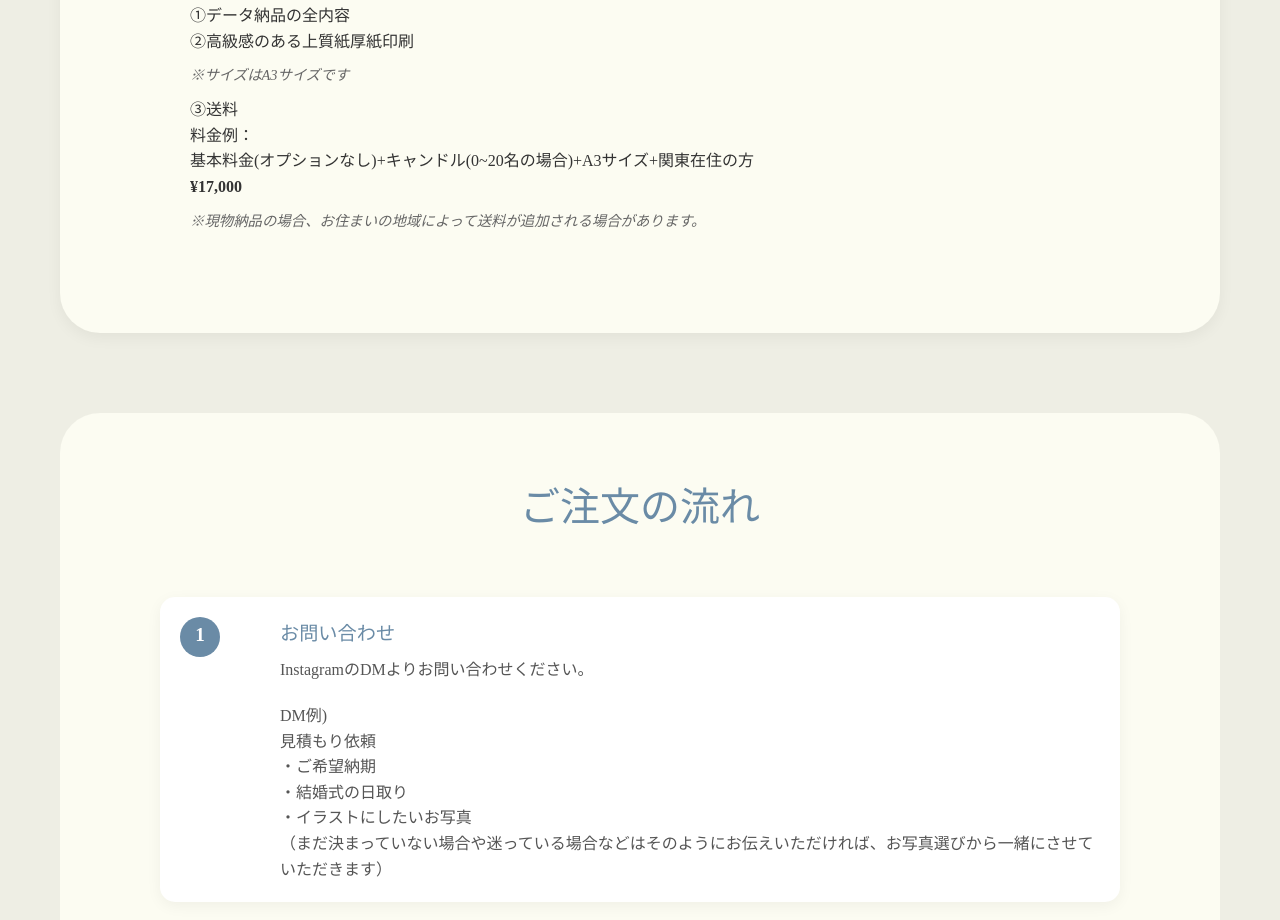
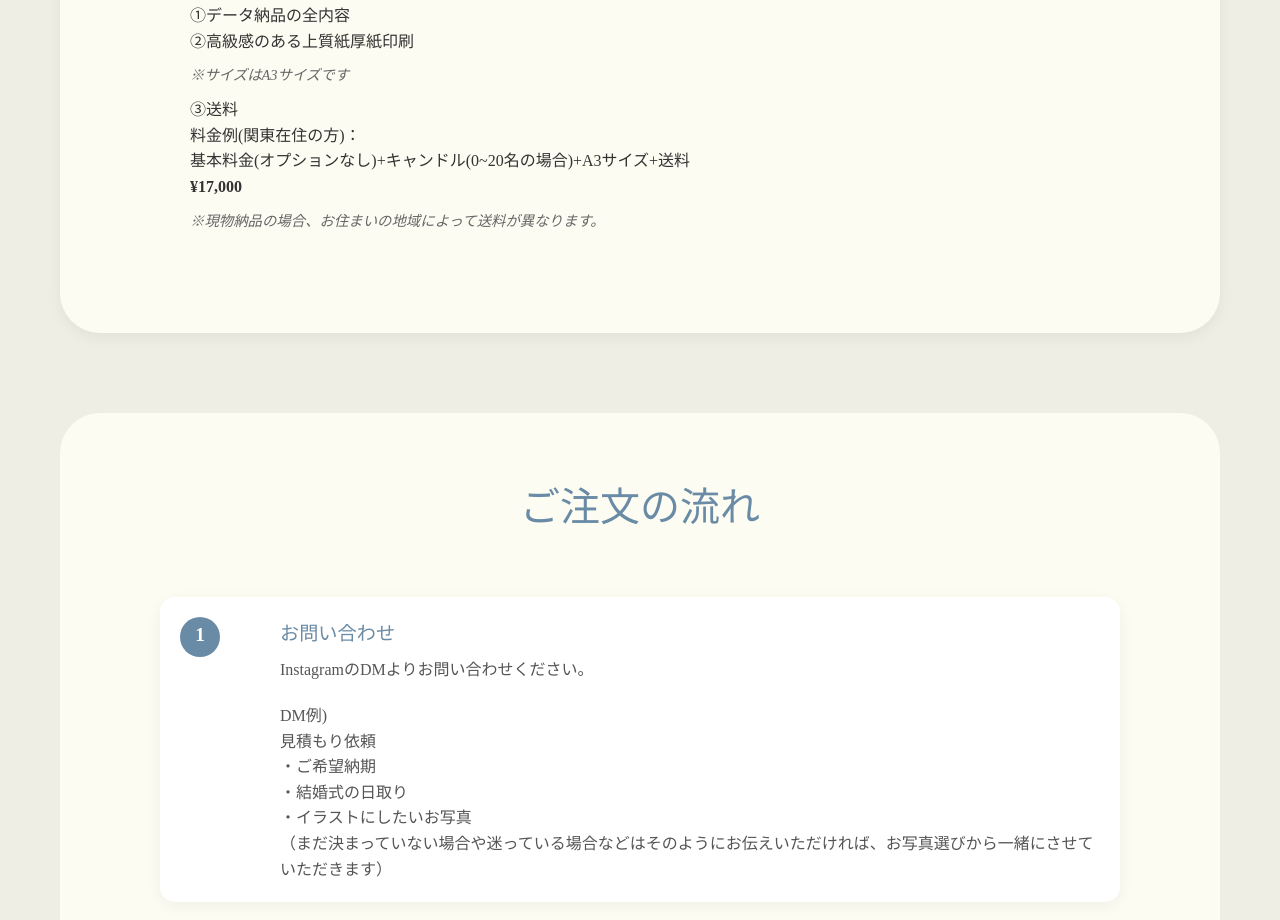
Before and after one commit to Kyle-1106/nnyHp, a React (Create React App) app: page /service/marriage-certificate in a window 1280 px wide. Shown: the part 2340-3260 px from the top of the page. Built offline with nearby package versions, Linux system fonts and the light colour scheme; a web font is replaced by a local one.

Commit message:
結婚証明書のサンプル価格の表現変更

```diff
--- a/src/components/MarriageCertificate.tsx
+++ b/src/components/MarriageCertificate.tsx
@@ -151,12 +151,12 @@ const MarriageCertificate: React.FC = () => {
 
 
               <div className="price-example">
-                <p>料金例：</p>
-                <p>基本料金(オプションなし)+キャンドル(0~20名の場合)+A3サイズ+関東在住の方<br/></p>
+                <p>料金例(関東在住の方)：</p>
+                <p>基本料金(オプションなし)+キャンドル(0~20名の場合)+A3サイズ+送料<br/></p>
                 <strong>¥17,000</strong>
               </div>
 
-              <p className="price-note">※現物納品の場合、お住まいの地域によって送料が追加される場合があります。</p>
+              <p className="price-note">※現物納品の場合、お住まいの地域によって送料が異なります。</p>
             </div>
           </div>
         </div>
```
